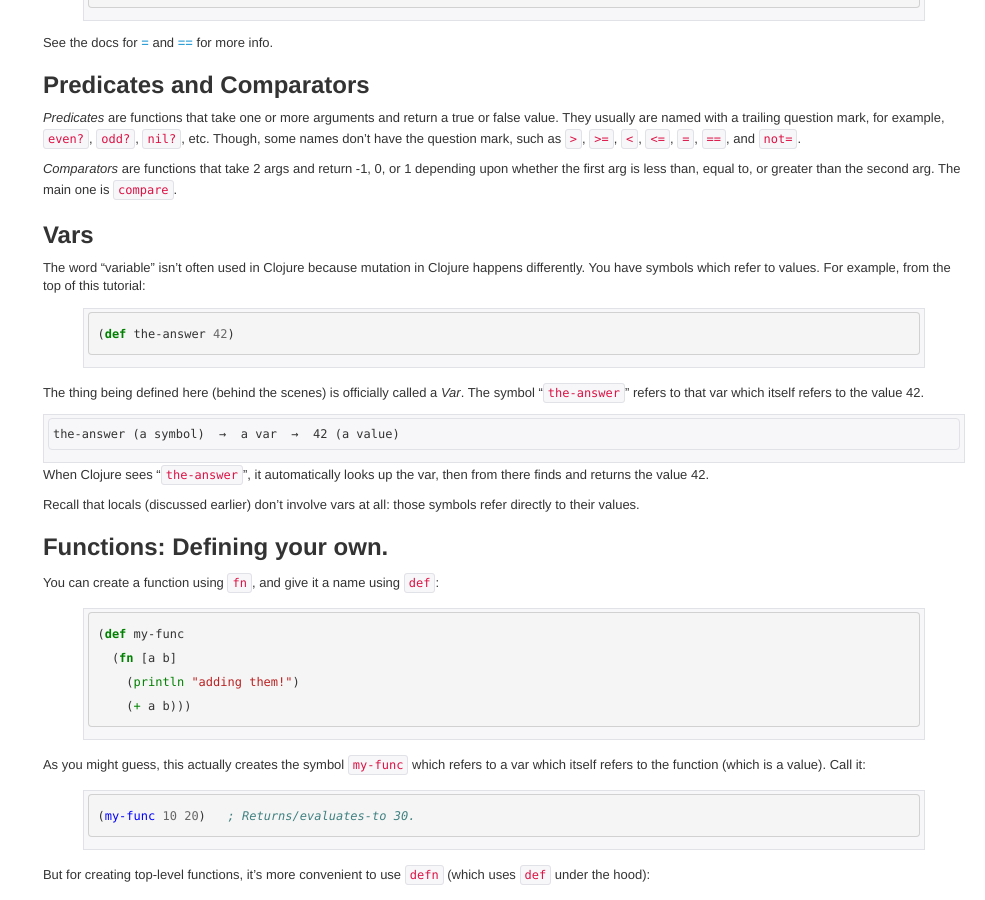
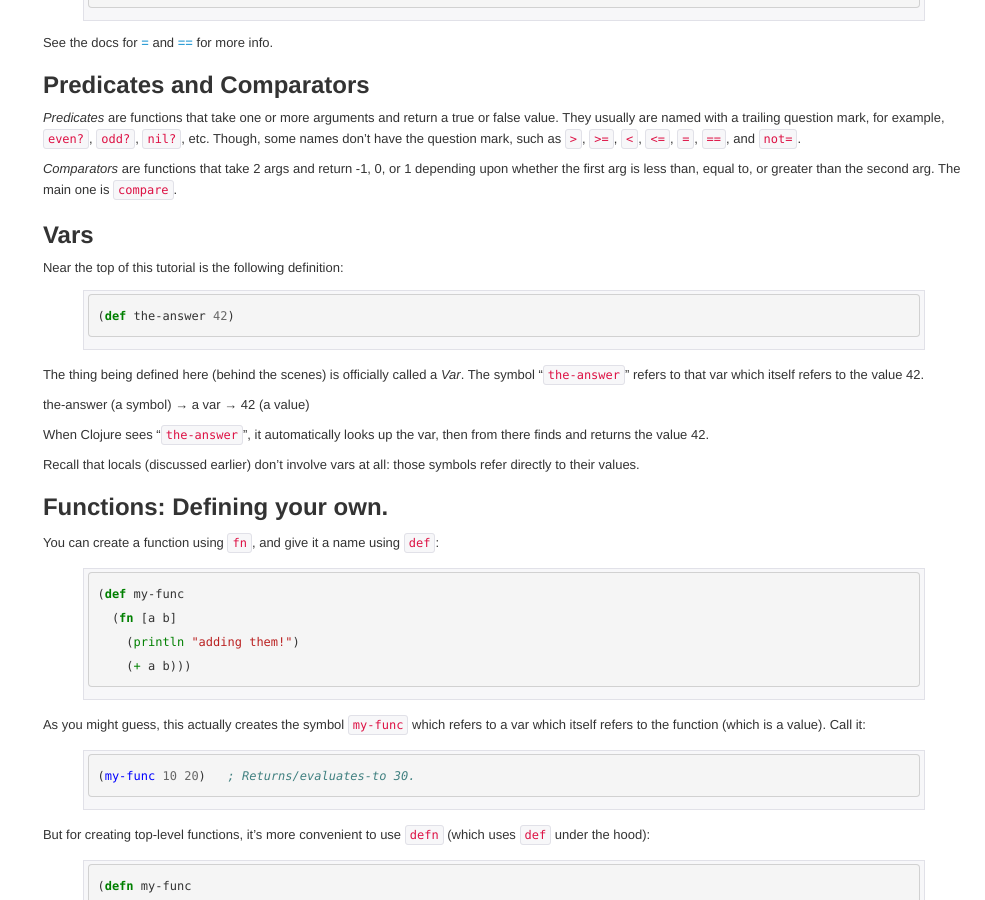
Before and after one commit to clojuredocs/guides, a Jekyll site: the page built from articles/tutorials/introduction.md, in a window 1280 px wide and 900 px high, scrolled down 11947 px. Shown: the whole window, without its empty margins (295-1280 px from the left). Built offline with Jekyll 4.4.1, drawn with Linux system fonts in a browser that asks for light colours; some web fonts are replaced; Markdown is read by kramdown in place of the engine named in the settings.

Commit message:
just a bit of streamlining where vars are mentioned

```diff
--- a/articles/tutorials/introduction.md
+++ b/articles/tutorials/introduction.md
@@ -838,9 +838,7 @@ greater than the second arg. The main one is `compare`.
 
 ## Vars
 
-The word "variable" isn't often used in Clojure because mutation in Clojure
-happens differently. You have symbols which refer to values. For
-example, from the top of this tutorial:
+Near the top of this tutorial is the following definition:
 
 {% highlight clojure %}
 (def the-answer 42)
@@ -850,7 +848,7 @@ The thing being defined here (behind the scenes) is officially called
 a *Var*. The symbol "`the-answer`" refers to that var which itself
 refers to the value 42.
 
-    the-answer (a symbol)  →  a var  →  42 (a value)
+the-answer (a symbol) → a var → 42 (a value)
 
 When Clojure sees "`the-answer`", it automatically looks up the var,
 then from there finds and returns the value 42.
```
